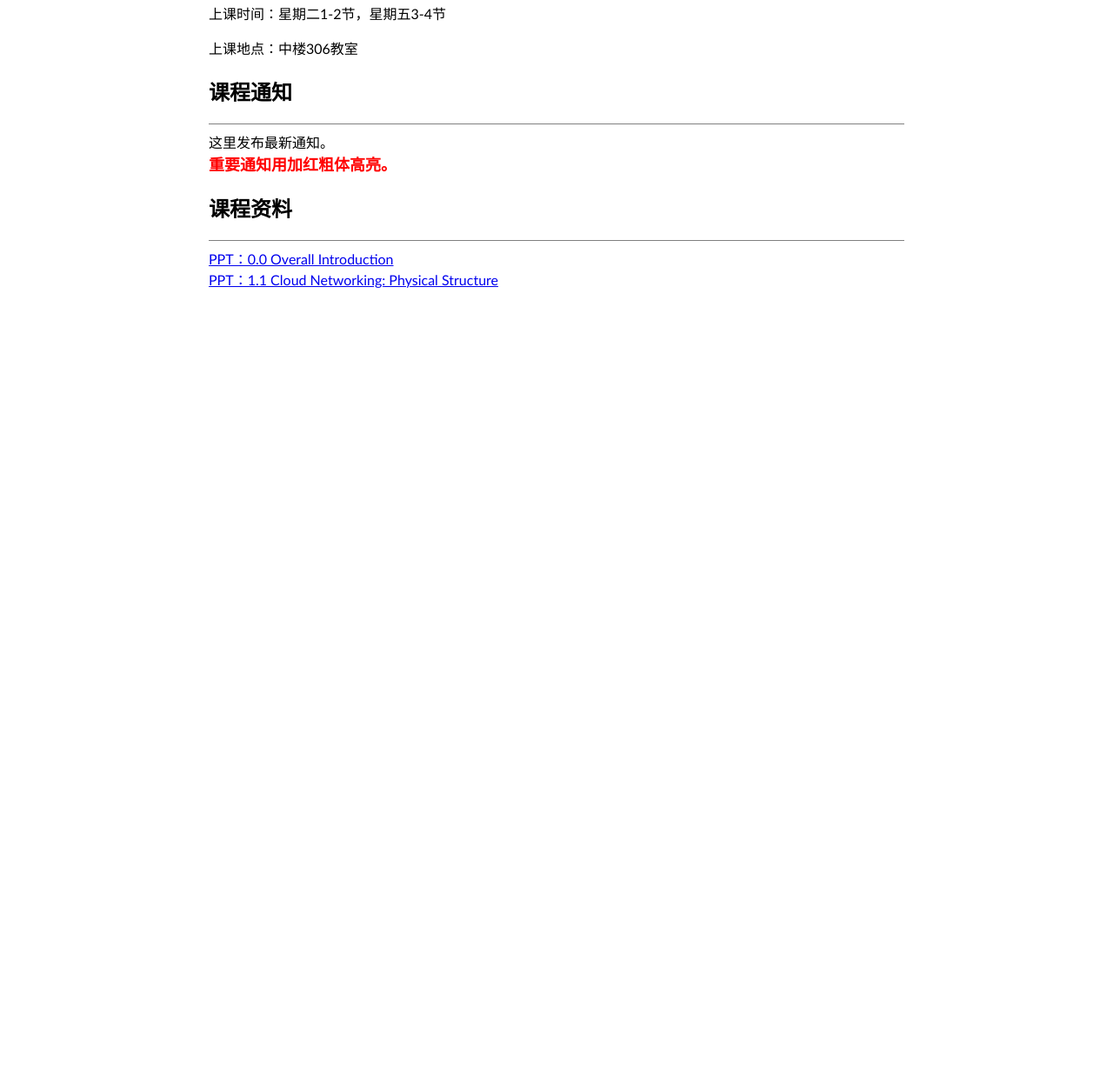
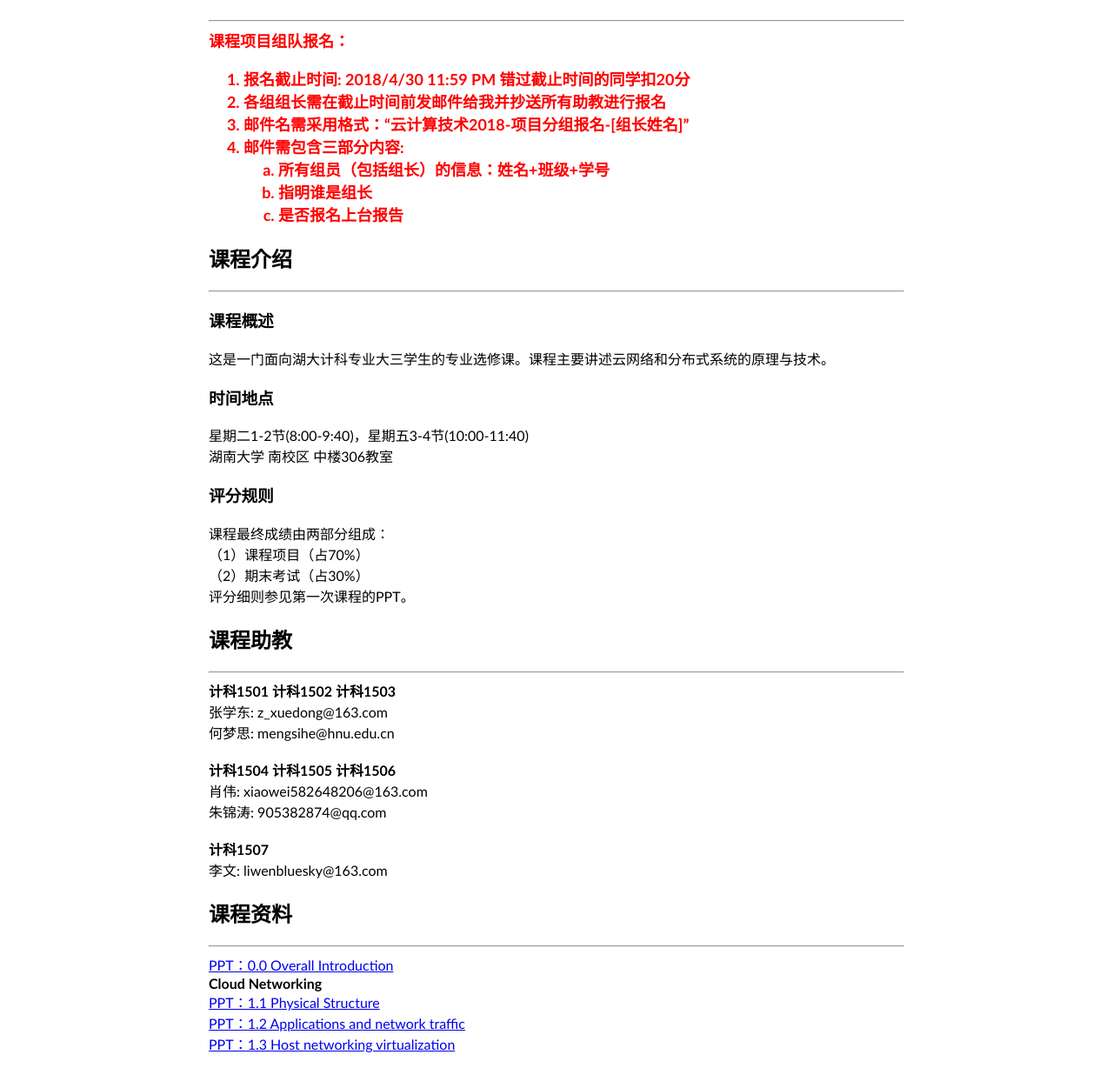
Before and after one commit to 1989chenguo/1989chenguo.github.io, a plain HTML site: page Courses/CloudComputing2018Spring.html in a window 1280 px wide. Shown: the part 221-1449 px from the top of the page at 87% size. Before the commit the page ends 800 px from the top, so only its background shows below. Drawn offline with Linux system fonts and the light colour scheme.

Commit message:
New course website. Discard css template from 李文

```diff
--- a/Courses/CloudComputing2018Spring.html
+++ b/Courses/CloudComputing2018Spring.html
@@ -2,17 +2,6 @@
 <head>
 	<meta http-equiv="Content-Type" content="text/html; charset=utf-8" />
 	<title>Cloud Computing Techniques, 2018 Spring</title>
-<style type="text/css">
-hr{
-	border: 0px;
-	border-top: 1px solid grey;
-}
-</style>
-<script type="text/javascript">
-	window.onload=function(){
-        alert("js测试");
-    }
-</script>
 </head>
 
 <body style="font-family:Calibri;margin-top:0px;">
@@ -22,24 +11,57 @@ hr{
 	</div>
 	<div style="width:800px;margin:0px auto auto auto;">
 
-		<p>
-			<h2>课程介绍</h2>
-			<hr />
-			这是一门面向湖大计科专业大三学生的专业选修课。课程主要讲述云网络和分布式系统的原理与技术。
-			<p>上课时间：星期二1-2节，星期五3-4节</p>
-			<p>上课地点：中楼306教室</p>
-		</p>
+		<h1>云计算技术, 2018 春</h1>
 
 		<p>
 			<h2>课程通知</h2>
 			<hr />
-			这里发布最新通知。
-			<br />
 			<font size="4" color="red">
 			<b>
-			重要通知用加红粗体高亮。
+			课程项目组队报名：<br />
+			<ol>
+			<li>报名截止时间: 2018/4/30 11:59 PM  错过截止时间的同学扣20分
+			</li>
+			<li>各组组长需在截止时间前发邮件给我并抄送所有助教进行报名</li>
+			<li>邮件名需采用格式：“云计算技术2018-项目分组报名-[组长姓名]”</li>
+			<li>邮件需包含三部分内容:
+				<ol style="list-style-type: lower-alpha; padding-bottom: 0;">
+				<li>所有组员（包括组长）的信息：姓名+班级+学号</li>
+				<li>指明谁是组长</li>
+				<li>是否报名上台报告</li>
+				</ol>
+			</li>
+			</ol>
 			</b>
 			</font>
+		</p>
+
+		<p>
+			<h2>课程介绍</h2>
+			<hr />
+			<h3>课程概述</h3>
+			这是一门面向湖大计科专业大三学生的专业选修课。课程主要讲述云网络和分布式系统的原理与技术。
+			<h3>时间地点</h3>
+			星期二1-2节(8:00-9:40)，星期五3-4节(10:00-11:40)<br />
+			湖南大学 南校区 中楼306教室
+			<h3>评分规则</h3>
+			课程最终成绩由两部分组成：<br />
+			（1）课程项目（占70%）<br />
+			（2）期末考试（占30%）<br />
+			评分细则参见第一次课程的PPT。
+		</p>
+
+		<p>
+			<h2>课程助教</h2>
+			<hr />
+			<b>计科1501 计科1502 计科1503</b> <br />
+			张学东: z_xuedong@163.com <br />
+			何梦思: mengsihe@hnu.edu.cn <br /> <br />
+			<b>计科1504 计科1505 计科1506</b> <br />
+			肖伟: xiaowei582648206@163.com <br />
+			朱锦涛: 905382874@qq.com <br /> <br />
+			<b>计科1507</b> <br />
+			李文: liwenbluesky@163.com
 		</p>
 
 		<p>
@@ -47,7 +69,12 @@ hr{
 			<hr />
 			<A HREF="0.0-Overall-Introduction.pptx">PPT：0.0 Overall Introduction</A>
 			<br />
-			<A HREF="1.1-physical_structure.pptx">PPT：1.1 Cloud Networking: Physical Structure</A>
+			<b>Cloud Networking</b> <br />
+			<A HREF="1.1-physical_structure.pptx">PPT：1.1 Physical Structure</A>
+			<br />
+			<A HREF="1.2-applications.pptx">PPT：1.2 Applications and network traffic</A>
+			<br />
+			<A HREF="2.1-host_virtualization.pptx">PPT：1.3 Host networking virtualization</A>
 		</p>
 	</div>
 </body>
```
Also changed, not shown: index.html (+1 -1 lines), 2 other files.
